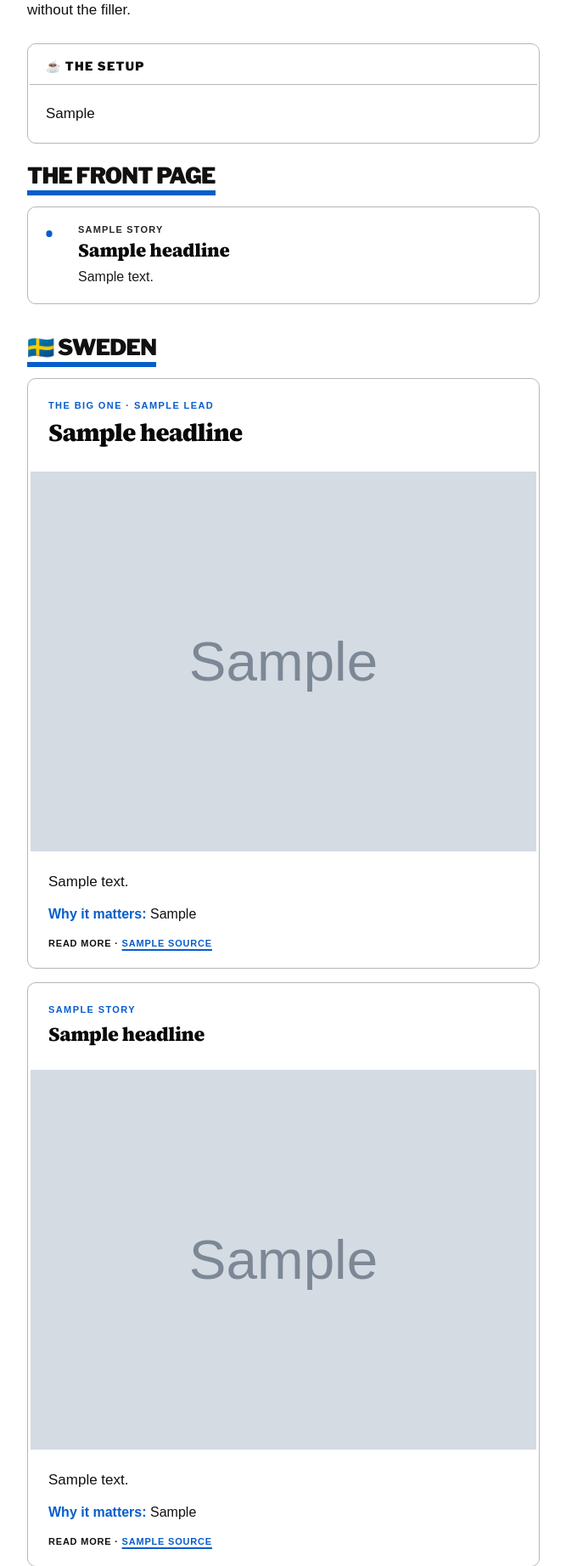
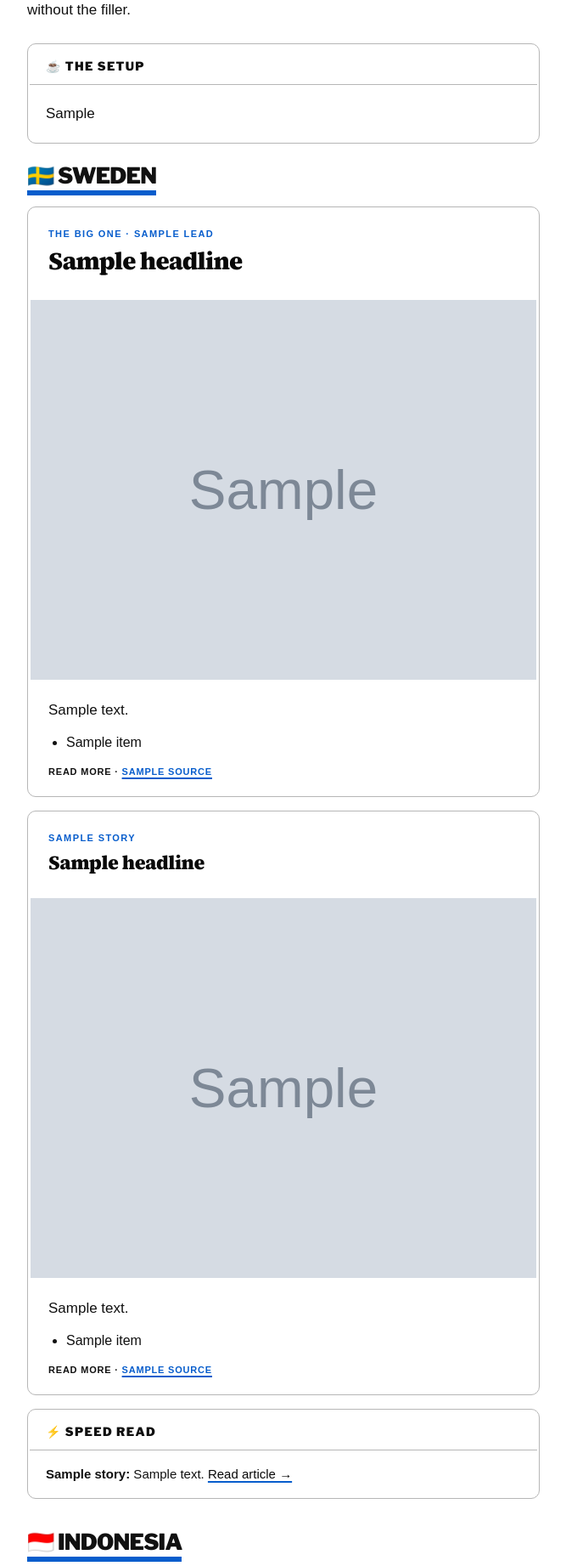
Before and after one commit to arieverett/daily-brief, a Python web app: template src/briefing/templates/newsletter.html in a window 1280 px wide. Shown: the part 230-2073 px from the top of the page at 85% size, without its empty margins (306-973 px from the left). Run offline with Jinja, Linux system fonts and the light colour scheme; the template is opened without the code that fills it: most values are stand-ins (such as "Sample title", 1, 10 or a date in 2020); grey boxes marked "Sample" are stand-in pictures.

Commit message:
Simplify newsletter layout and make speed-read links explicit

```diff
--- a/src/briefing/templates/newsletter.html
+++ b/src/briefing/templates/newsletter.html
@@ -47,8 +47,8 @@
     .story-card h2 { margin: 0 0 10px; font-family: 'Source Serif 4', Georgia, serif; font-size: 29px; line-height: 34px; font-weight: 900; letter-spacing: -0.8px; }
     .story-card h3 { margin: 0 0 9px; font-family: 'Source Serif 4', Georgia, serif; font-size: 23px; line-height: 28px; font-weight: 900; letter-spacing: -0.45px; }
     .story-copy { margin: 0 0 13px; font-size: 17px; line-height: 26px; }
-    .why { margin: 0 0 15px; font-size: 16px; line-height: 24px; color: #111111; }
-    .why strong { color: {{ accent }}; }
+    .story-highlights { margin: 0 0 15px; padding-left: 21px; font-size: 16px; line-height: 24px; color: #111111; }
+    .story-highlights li { margin: 0 0 6px; }
     .source { font-size: 11px; line-height: 14px; font-weight: 800; letter-spacing: 0.8px; color: #111111; text-transform: uppercase; }
     .source a { color: {{ accent }}; }
     .speed-title { padding: 15px 19px 13px; background: #ffffff; border-bottom: 1px solid #b6b6b6; font-family: 'Libre Franklin', Arial Black, Arial, sans-serif; font-size: 14px; font-weight: 900; letter-spacing: 1.3px; text-transform: uppercase; }
@@ -91,22 +91,6 @@
           </table>
         </td></tr>
 
-        <tr><td class="inset section-wrap">
-          <h2 class="section-heading"><span class="underline">{{ 'Berita utama' if indonesia_only else 'The front page' }}</span></h2>
-          <table role="presentation" class="module" width="100%">
-            {% for story in edition.front_page %}
-            <tr class="module-row">
-              <td class="front-index"><span>•</span></td>
-              <td>
-                <div class="front-label">{{ story.label }}</div>
-                <h3 class="front-headline"><a href="{{ story.url }}">{{ story.headline }}</a></h3>
-                <p class="front-copy">{{ story.summary }}</p>
-              </td>
-            </tr>
-            {% endfor %}
-          </table>
-        </td></tr>
-
         {% set newsletter_sections = [('Indonesia', 'country-indonesia', edition.indonesia)] if indonesia_only else [
           ('Sweden', 'country-sweden', edition.sweden),
           ('Indonesia', 'country-indonesia', edition.indonesia)
@@ -123,7 +107,7 @@
             {% if section.lead.image_url %}<tr><td><img class="story-image" src="{{ section.lead.image_url }}" width="604" alt=""></td></tr>{% endif %}
             <tr><td class="story-body story-details">
               <p class="story-copy">{{ section.lead.summary }}</p>
-              <p class="why"><strong>{{ 'Mengapa penting:' if indonesia_only else 'Why it matters:' }}</strong> {{ section.lead.why_it_matters }}</p>
+              {% if section.lead.highlights %}<ul class="story-highlights">{% for item in section.lead.highlights %}<li>{{ item }}</li>{% endfor %}</ul>{% endif %}
               <div class="source">{{ 'Baca selengkapnya' if indonesia_only else 'Read more' }} · <a href="{{ section.lead.url }}">{{ section.lead.source }}</a></div>
             </td></tr>
           </table>
@@ -137,7 +121,7 @@
             {% if story.image_url %}<tr><td><img class="story-image" src="{{ story.image_url }}" width="604" alt=""></td></tr>{% endif %}
             <tr><td class="story-body story-details">
               <p class="story-copy">{{ story.summary }}</p>
-              <p class="why"><strong>{{ 'Mengapa penting:' if indonesia_only else 'Why it matters:' }}</strong> {{ story.why_it_matters }}</p>
+              {% if story.highlights %}<ul class="story-highlights">{% for item in story.highlights %}<li>{{ item }}</li>{% endfor %}</ul>{% endif %}
               <div class="source">{{ 'Baca selengkapnya' if indonesia_only else 'Read more' }} · <a href="{{ story.url }}">{{ story.source }}</a></div>
             </td></tr>
           </table>
@@ -146,7 +130,7 @@
           <table role="presentation" class="module" width="100%">
             <tr><td class="speed-title">⚡ {{ 'Baca kilat' if indonesia_only else 'Speed read' }}</td></tr>
             {% for story in section.quick_hits %}
-            <tr class="speed-row"><td><strong>{{ story.label }}:</strong> <a href="{{ story.url }}">{{ story.headline }}</a>. {{ story.summary }}</td></tr>
+            <tr class="speed-row"><td><strong>{{ story.label }}:</strong> {{ story.summary }} <a href="{{ story.url }}">{{ 'Baca artikel' if indonesia_only else 'Read article' }} →</a></td></tr>
             {% endfor %}
           </table>
         </td></tr>
```
